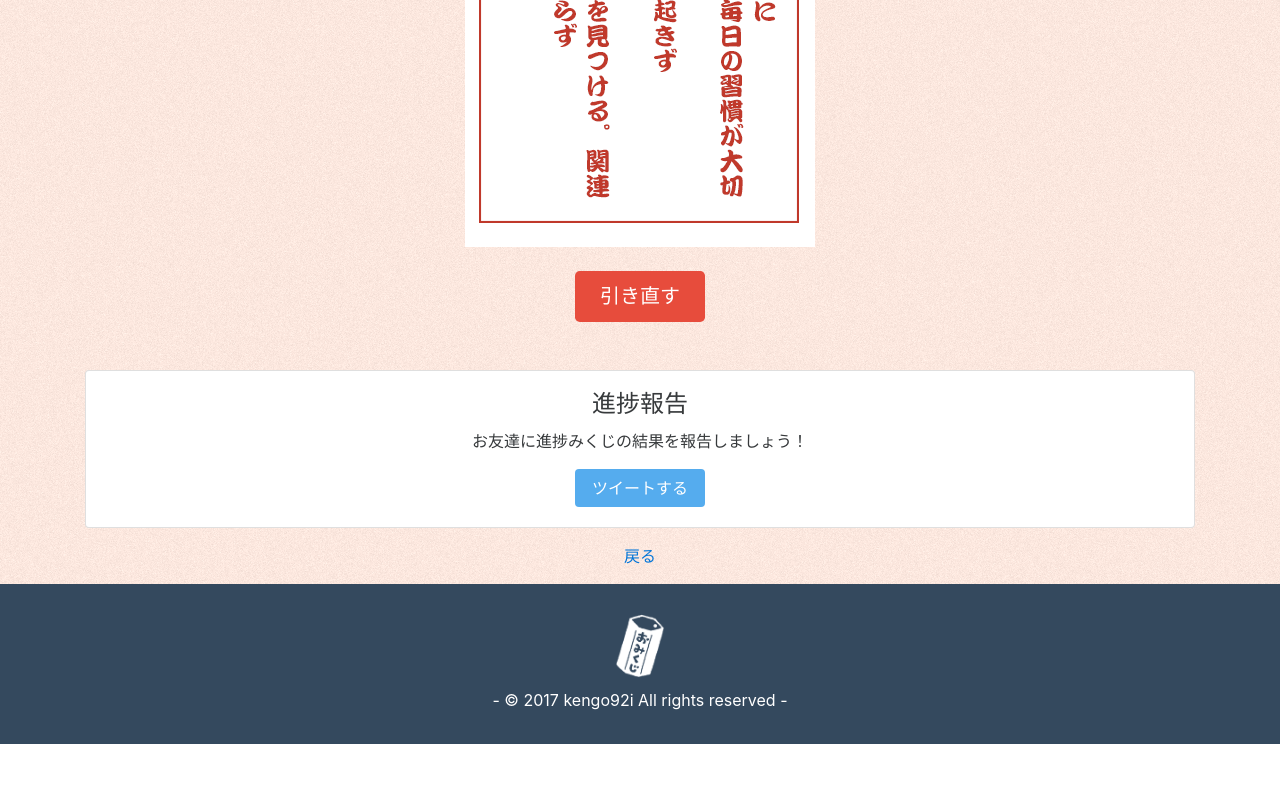
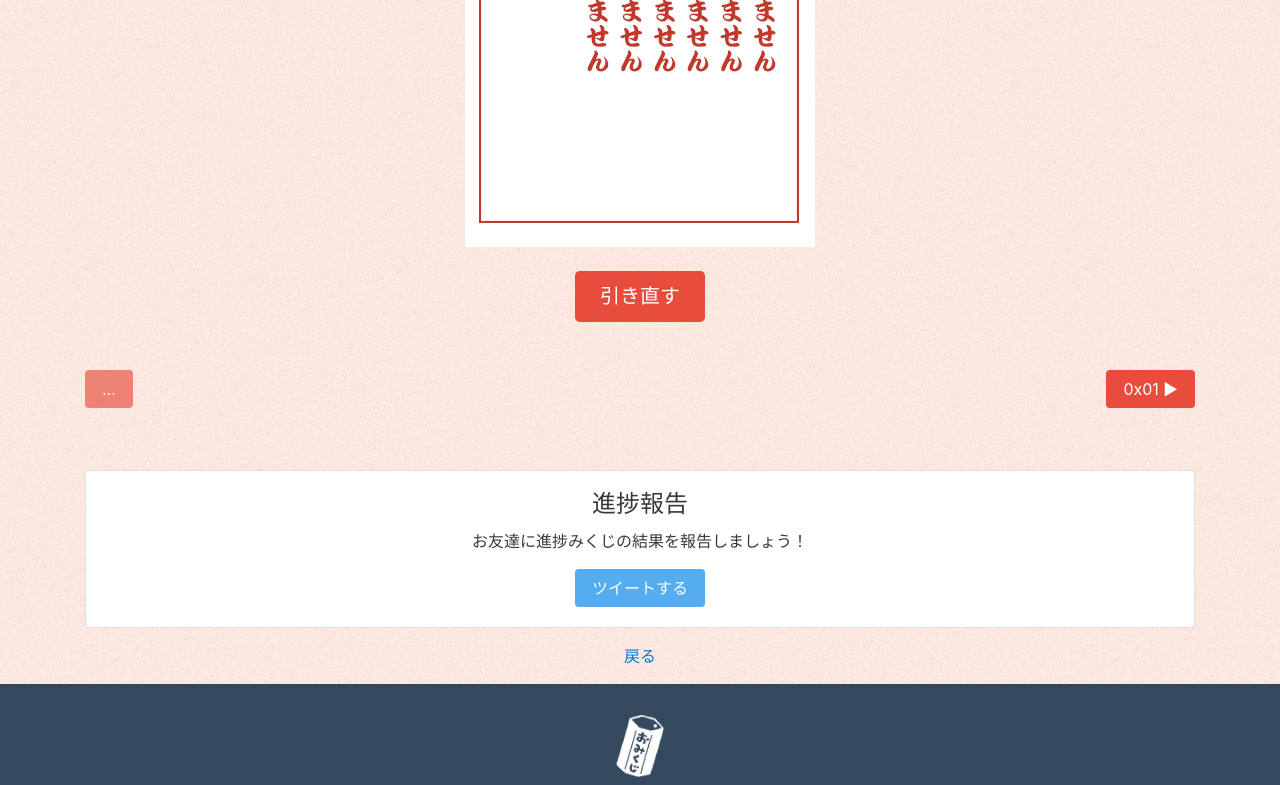
Before and after one commit to kengo92i/Omikuji, a plain HTML site: page result.html in a window 1280 px wide. Shown: the part 1323-2108 px from the top of the page. Before the commit the page ends 2067 px from the top, so only its background shows below. Drawn offline with Linux system fonts and the light colour scheme.

Commit message:
進捗みくじのページネーションを実装 + 修正

```diff
--- a/css/style.css
+++ b/css/style.css
@@ -67,6 +67,16 @@ body {
     width: 100%;
 }
 
+/* result */
+#omikuji-pagenation {
+  position: relative;
+  height: 100px;
+  width: 100%;
+}
+.omikuji-prev, .omikuji-next { position: absolute; }
+.omikuji-next { right: 0px; }
+.okikuji-prev { left: 0px;  }
+
 /* footer */
 #footer {
     color: #FFF;
--- a/js/omikuji.js
+++ b/js/omikuji.js
@@ -18,9 +18,12 @@
      * @return {String} 進捗みくじのファイル名
      */
     var getOmikujiFilename = function (num) {
-        var hexNum = parseInt(num).toString(16);
-        var filename = "0x" + (("0" + hexNum).substr(-2));
-        return filename + '.png';
+        return hex(num) + '.png';
+    }
+
+    function hex(num) {
+        var hexNum = num.toString(16);
+        return "0x" + (("0" + hexNum).substr(-2));
     }
 
     /**
@@ -28,7 +31,7 @@
      * @return {Number} 進捗みくじの番号
      */
     var randomInt = function () {
-        return Math.floor( Math.random() * (MAX - MIN + 1) ) + MIN;
+        return Math.floor( Math.random() * (MAX - MIN + 1) + MIN );
     }
 
     /**
@@ -57,29 +60,35 @@
             vars[tmp[0]] = tmp[1];
         }
 
-        return vars['num'] === undefined ? 1 : vars['num'];
+        var num = parseInt(vars['num']);
+        return isValid(num) ? num : 0;
     }
 
     /**
      * 有効な進捗みくじ番号が指定されているか？
      * @param {Number} num 進捗みくじ番号
-     * @return {Boolean} 真偽値
+     * @return {Boolean} 有効な番号か示す真偽値
      */
     function isValid(num) {
-        // todo: エラー処理
+        if (typeof num == "undefined") {
+            return false;
+        }
+        return (MIN <= num && num <= MAX);
     }
 
     function getFortune(num) {
         var res = [
+            "存在しない進捗",
             "大進捗", "小進捗", "進捗", "末進捗", "小進捗", "停滞", "中進捗", "中進捗", "小進捗", "大進捗",
             "末進捗", "停滞", "大停滞", "小進捗", "大進捗", "末進捗", "小進捗", "小進捗", "停滞", "進捗",
             "末進捗"
         ];
-        return res[num-1]
+        return res[num]
     }
 
     function getImgUrl(num) {
         var urls = [
+            "pic.twitter.com/XB7pKKVp5r",
             "pic.twitter.com/zdqC1b3E61",
             "pic.twitter.com/ar1FAT4ed1",
             "pic.twitter.com/eid9XEJuHg",
@@ -102,21 +111,45 @@
             "pic.twitter.com/n4Xl0duznc",
             "pic.twitter.com/gpaBjeKIpq"
         ];
-        return urls[num-1]
+        return urls[num]
     }
 
     var createTwitterButton = function (num) {
-        var n = parseInt(num);
-        var fortune = getFortune(n);
-        var imgUrl = getImgUrl(n);
+        var fortune = getFortune(num);
+        var imgUrl = getImgUrl(num);
         var html = '<a class="twitter btn btn-twitter" href="http://twitter.com/share?url=https://goo.gl/ljRHk8&text=【進捗みくじ】私の今年の運勢は「' + fortune + '」でした。2017年の進捗具合を占おう！' + imgUrl + '&hashtags=進捗みくじ" target="_blank">ツイートする</a>';
         $('#share-button').append(html);
+    }
+
+    var updatePagenation = function (num) {
+        var prev_n = num - 1;
+        if (isValid(prev_n)) {
+            $('.omikuji-prev').attr('href', `result.html?num=${prev_n}`);
+            $('.omikuji-prev').text('◀︎ ' + hex(prev_n));
+        } else {
+            disabledButton('.omikuji-prev');
+        }
+
+        var next_n = num + 1;
+        if (isValid(next_n)) {
+            $('.omikuji-next').attr('href', `result.html?num=${next_n}`);
+            $('.omikuji-next').text(hex(next_n) + ' ▶︎');
+        } else {
+            disabledButton('.omikuji-next');
+        }
+    }
+
+    function disabledButton(name) {
+        $(name).attr('aria-disabled', "true");
+        $(name).addClass('disabled');
+        $(name).text('...');
     }
 
     omikuji = {
         randomInt : randomInt,
         showOmikuji : showOmikuji,
         getOmikujiNumber : getOmikujiNumber,
+        updatePagenation : updatePagenation,
         createTwitterButton : createTwitterButton
     };
 
--- a/result.html
+++ b/result.html
@@ -22,6 +22,11 @@
            <a href="raffle.html" class="btn btn-lg btn-vermilion mt-2 mb-3">引き直す</a>
         </div>
 
+        <div id="omikuji-pagenation">
+            <a class="btn btn-vermilion omikuji-prev" href="">&larr; 0x06</a>
+            <a class="btn btn-vermilion omikuji-next" href="">0x08 &rarr;</a>
+        </div>
+
         <div id="share-button-area" class="card card-block text-xs-center">
             <h4 class="card-title">進捗報告</h4>
             <p class="card-text">お友達に進捗みくじの結果を報告しましょう！</p>
@@ -43,6 +48,7 @@
         $(function() {
             var omikujiNum = omikuji.getOmikujiNumber();
             omikuji.showOmikuji(omikujiNum, "#omikuji-container");
+            omikuji.updatePagenation(omikujiNum);
             omikuji.createTwitterButton(omikujiNum);
         });
     </script>
```
Also changed, not shown: images/omikuji/png/0x00.png (added).
